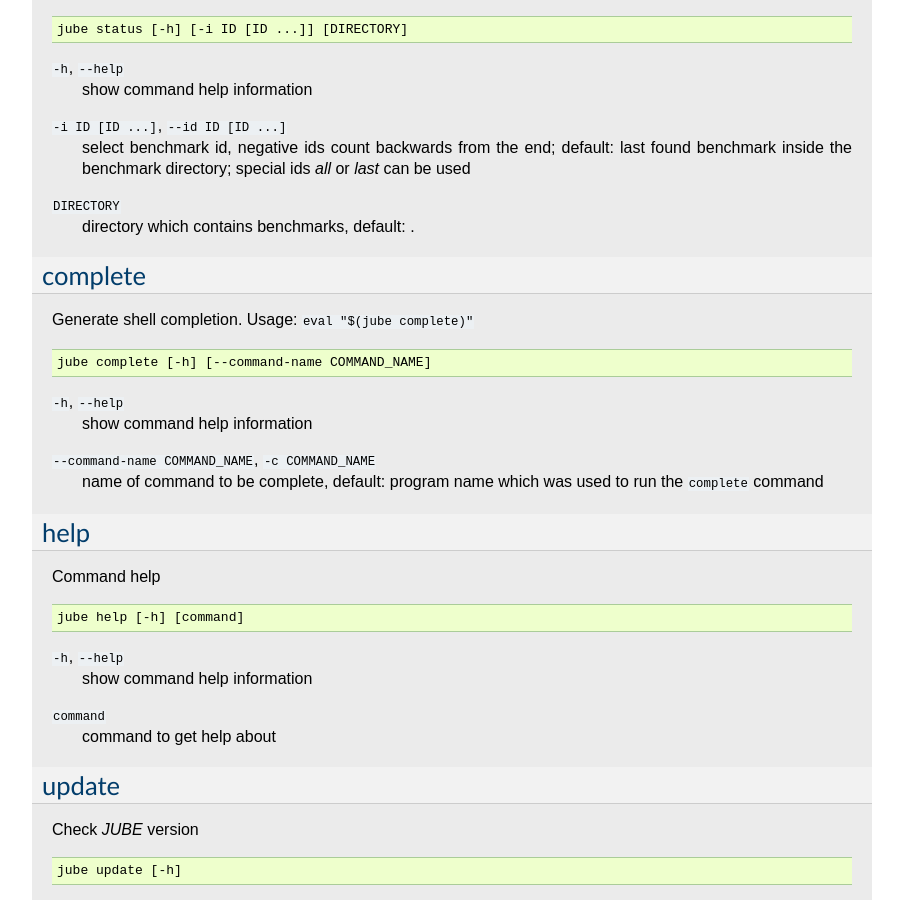
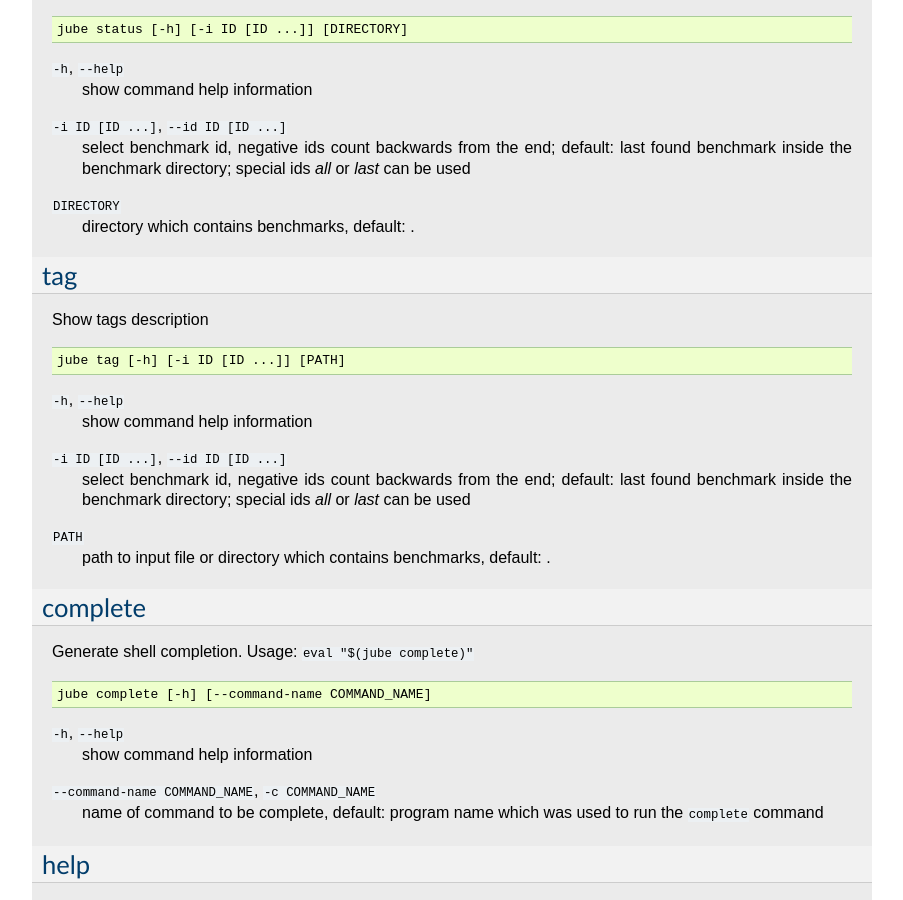
Before and after one commit to FZJ-JSC/JUBE, a Sphinx documentation site: the page built from docs/commandline.rst, in a window 1280 px wide and 900 px high, scrolled down 6385 px. Shown: the whole window, without its empty margins (198-1101 px from the left). Built offline with Sphinx 7.4.7, drawn with Linux system fonts in a browser that asks for light colours.

Commit message:
Update tagging example and documentations for tags

```diff
--- a/docs/advanced.rst
+++ b/docs/advanced.rst
@@ -418,6 +418,10 @@ For example:
 
 The ``tag`` attribute can be used within any ``<element>`` within the input file (except the ``<jube>``).
 If several different ``tag`` attribute values are used in a script, they can be specified as a list separated by spaces from the command line.
+
+To keep track of all tags, a description for each tag can be defined within the ``<tags>``, where ``<check_tags>`` is also defined, using
+``<tag name="...">Description</tag>``. To force a description of all possible tags, the ``forced`` attribute can be set to true,
+so that an error is thrown if a tag is not documented.
 
 All ``<elements>`` which contain a special ``tag="..."`` attribute will be hidden if the value of the tag evaluates to ``false``.
 This means that JUBE will ignore the elements with these tags in its internal processing.
--- a/docs/commandline.rst
+++ b/docs/commandline.rst
@@ -410,6 +410,26 @@ Show benchmark status RUNNING or FINISHED.
 
 .. index:: complete
 
+tag
+~~~
+
+Show tags description
+
+.. code-block:: none
+
+   jube tag [-h] [-i ID [ID ...]] [PATH]
+
+``-h``, ``--help``
+   show command help information
+
+``-i ID [ID ...]``, ``--id ID [ID ...]``
+   |ID_DESCRIPTION|
+
+``PATH``
+   path to input file or directory which contains benchmarks, default: .
+
+.. index:: complete
+
 complete
 ~~~~~~~~
 
--- a/docs/glossar.rst
+++ b/docs/glossar.rst
@@ -61,6 +61,12 @@ Glossary
 
       If no benchmark id is given, last benchmark found in directory will be used. If benchmark directory is missing, current
       directory will be used.
+
+   tag
+      Show tag description for the given benchmark.
+
+      If path to input file or benchmark directory is missing, current directory will be used. If no benchmark id is given,
+      last benchmark found in directory will be used.
 
    continue
       Continue an existing benchmark. Not finished steps will be continued,
@@ -126,6 +132,20 @@ Glossary
       .. code-block:: xml
 
          <comment>...</comment>
+
+  tags_tag
+      Specify tag description and combination of tags that must be set.
+
+      .. code-block:: xml
+
+         <tags forced="...">
+           <check_tags>...</check_tags>
+           <tag name="...">...</tag>
+         </tags>
+
+      * ``forced`` is optional, if it is set to ``true``, you will be forced to describe every possible tag. (default: ``false``)
+      * multiple ``<check_tags>`` and ``<tag>`` are allowed
+      * In the ``<tag>``, you can write a description for the tag with the given name.
 
    check_tags_tag
       Specify combination of tags that must be set.
--- a/docs/release_notes.rst
+++ b/docs/release_notes.rst
@@ -25,6 +25,7 @@ Release notes
 ~~~~~~~~~~~~~
 Release: XXXX-XX-XX
 
+* Added: New `<tags>` tag, which includes the `<tag>` tag to write a description for each tag specified in the input file.
 * Added: A new operator `^` (exclusive disjunction (`xor`)) for the `tag` attribute and `<check_tags>`.
 * Added: New `primekey` attribute for the `key`-tag of the `database` to define whether this `key` is a primary key of the database or not. Can be set to `true` or `false` (default: `false`).
 * Added: New environment variable `JUBE_VERBOSE` to set the verbosity level.
@@ -35,7 +36,9 @@ Release: XXXX-XX-XX
 * Changed: The `outpath` attribute of the `<benchmark>` tag no longer needs to be specified if either the command line option `--outpath` is set or the new environment variable `JUBE_BENCHMARK_OUTPATH` is used. The command line option overrides the environment variable, which in turn overrides the attribute in the input file.
 * Changed: The convert type warning is only logged to the `analyse.log` file and no longer printed to the console output.
 * Changed: If the `title` attribute of a database `key` is set, then this title is used as the name of the database column instead of the parameter or pattern name.
+* Changed: The `<check_tags>` tag is now a subelement of the new `<tags>` tag.
 * Deprecated: The `primekeys` attribute of the `database` is no longer supported. Use the new `primekey` attribute of the `database` `key` instead.
+* Deprecated: `<check_tags>` will no longer be supported on a global level. Instead, it should be specified in the `<tags>` tag.
 * Removed: Comma character (`,`) is no longer supported in `check_tags` and `tag` attributes. Instead use `|`, `^` `+` and `!`.
 * Fixed: Allow YAML scripts to include a list of nested parametersets with `!include`.
 * Fixed: Allow YAML scripts to use the tag attribute in the `<path>` of the `<include-path>`-tag.
```
Also changed, not shown: 2 other files.
